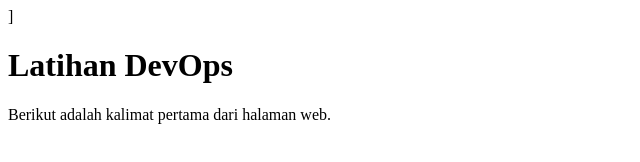
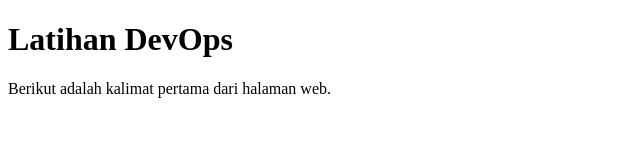
Before and after one commit to 221110323/DevOps_Class_Project, a plain HTML site: page index.html in a window 1280 px wide. Shown: the whole page, without its empty margins (0-640 px from the left). Drawn offline with Linux system fonts and the light colour scheme.

Commit message:
Update index.html

```diff
--- a/index.html
+++ b/index.html
@@ -1,6 +1,6 @@
 <!DOCTYPE html>
 <html lang="en">
-]<body>
+<body>
 	<h1>Latihan DevOps</h1>
 	<p>Berikut adalah kalimat pertama dari halaman web.</p>
 </body>
```
